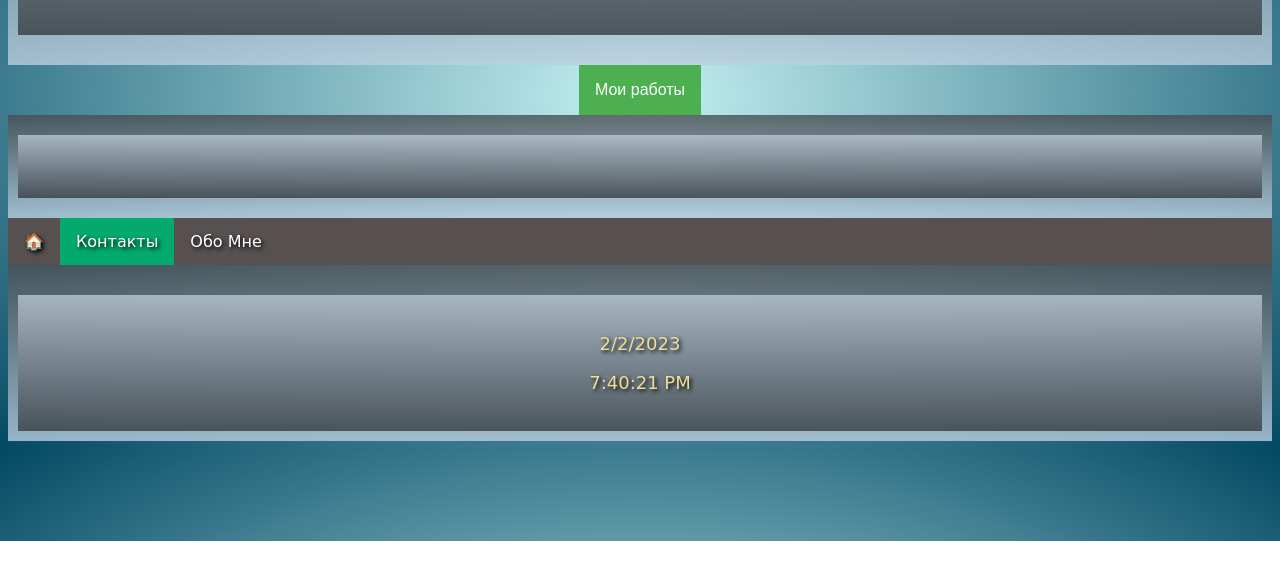
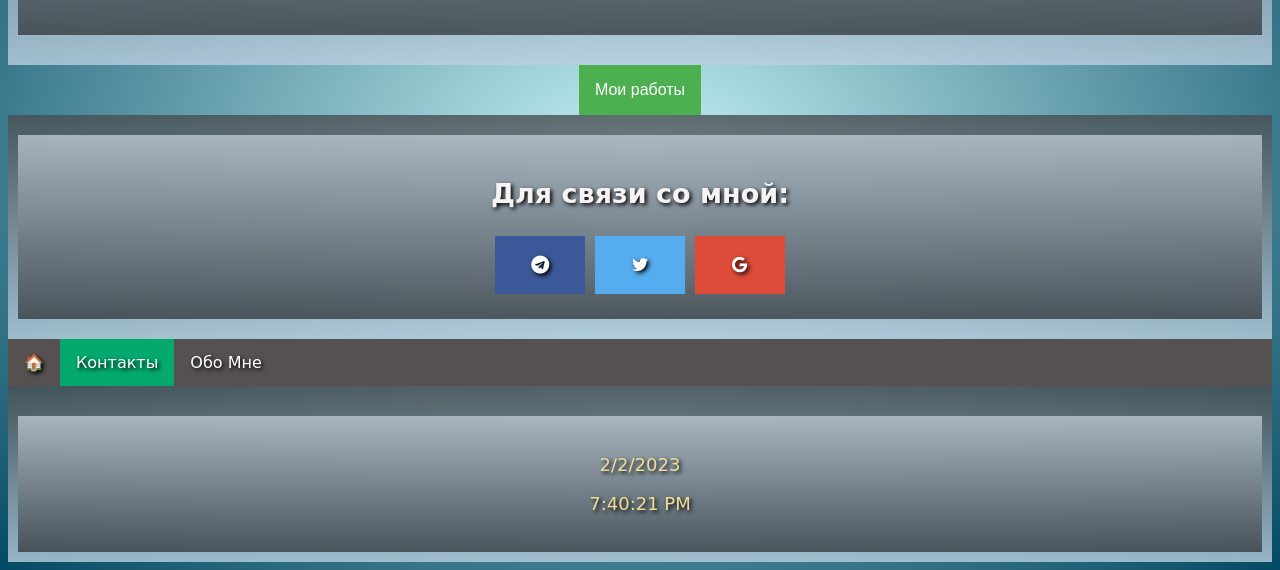
Before and after one commit to Art-Studio-Berlin-Andrey/art-studio-berlin-andrey.github.io, a plain HTML site: page contact.html in a window 1280 px wide. Shown: the part 259-829 px from the top of the page. Before the commit the page ends 800 px from the top, so only its background shows below. Drawn offline with Linux system fonts and the light colour scheme.

Commit message:
Update contact.html

```diff
--- a/contact.html
+++ b/contact.html
@@ -6,6 +6,7 @@
     <meta name="viewport" content="width=device-width, initial-scale=1.0">
     <title>Art-Studio by Berlin Andrey</title>
     <link rel="stylesheet" href="styles/style3.css">
+    <link rel="stylesheet" href="https://cdnjs.cloudflare.com/ajax/libs/font-awesome/4.7.0/css/font-awesome.min.css">
     <!--link rel="stylesheet" href="style1.css"-->
 
 
@@ -58,11 +59,13 @@
 
     <div class="item3">
 
-        <h2></h2>
+        <h2>Для связи со мной:</h2>
 
 
+        <a href="#" class="fa fa-telegram"></a>
+        <a href="#" class="fa fa-twitter"></a>
+        <a href="#" class="fa fa-google"></a>
 
-        </canvas>
 
 
 
```
